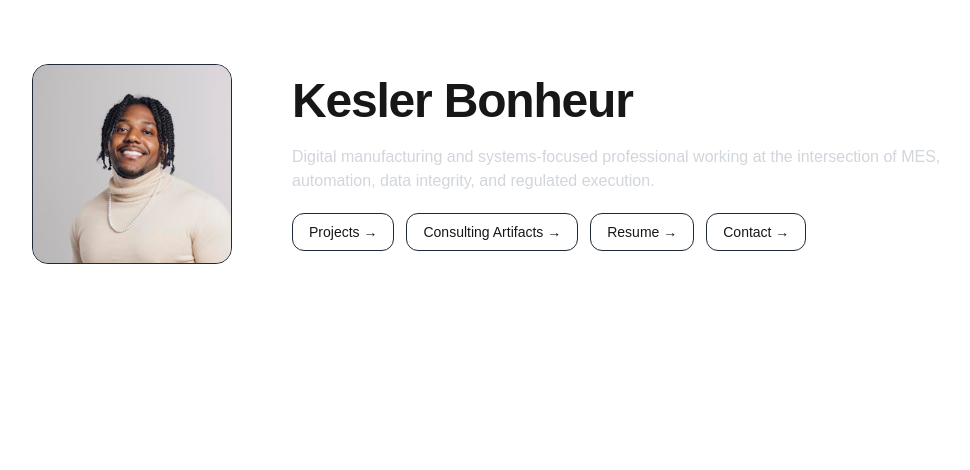
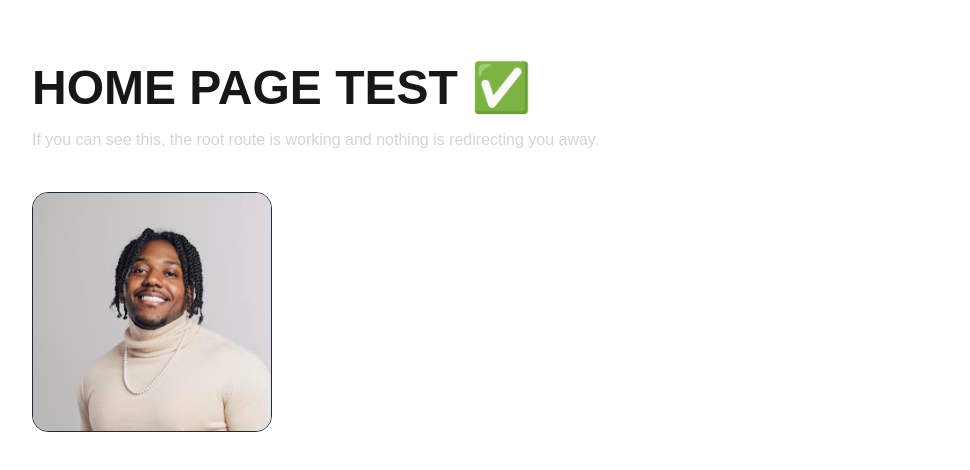
Before and after one commit to kekeslermb/kes-site, a Next.js app: page / in a window 1280 px wide. Shown: the top 470 px of the page, without its empty margins (120-1090 px from the left). Built offline with nearby package versions, Linux system fonts and the light colour scheme.

Commit message:
Home test

```diff
--- a/app/page.tsx
+++ b/app/page.tsx
@@ -1,72 +1,16 @@
 import Image from "next/image";
-import Link from "next/link";
-import type { Metadata } from "next";
 
-export const metadata: Metadata = {
-  title: "Kesler Bonheur | Digital Manufacturing & MES",
-  description:
-    "Systems-focused digital manufacturing portfolio. MES, integration, execution models, and consulting artifacts.",
-};
-
-export default function HomePage() {
+export default function Home() {
   return (
     <main className="mx-auto max-w-5xl px-6 py-16">
-      <section className="grid gap-10 md:grid-cols-[220px_1fr] items-center">
-        {/* Headshot */}
-        <div className="flex justify-center md:justify-start">
-          <div className="relative h-[200px] w-[200px] overflow-hidden rounded-2xl border border-gray-800 bg-black/30">
-            <Image
-              src="/headshot.png"
-              alt="Kesler Bonheur"
-              fill
-              priority
-              className="object-cover"
-            />
-          </div>
-        </div>
+      <h1 className="text-5xl font-bold">HOME PAGE TEST ✅</h1>
+      <p className="mt-4 text-gray-300">
+        If you can see this, the root route is working and nothing is redirecting you away.
+      </p>
 
-        {/* Intro */}
-        <div className="space-y-5">
-          <h1 className="text-4xl md:text-5xl font-semibold tracking-tight">
-            Kesler Bonheur
-          </h1>
-
-          <p className="text-gray-300 max-w-2xl">
-            Digital manufacturing and systems-focused professional working at the
-            intersection of MES, automation, data integrity, and regulated execution.
-          </p>
-
-          <div className="flex flex-wrap gap-3">
-            <Link
-              href="/projects"
-              className="rounded-xl border border-gray-800 px-4 py-2 text-sm hover:bg-white/5 transition"
-            >
-              Projects →
-            </Link>
-
-            <Link
-              href="/projects/consulting-artifacts"
-              className="rounded-xl border border-gray-800 px-4 py-2 text-sm hover:bg-white/5 transition"
-            >
-              Consulting Artifacts →
-            </Link>
-
-            <Link
-              href="/resume"
-              className="rounded-xl border border-gray-800 px-4 py-2 text-sm hover:bg-white/5 transition"
-            >
-              Resume →
-            </Link>
-
-            <Link
-              href="/contact"
-              className="rounded-xl border border-gray-800 px-4 py-2 text-sm hover:bg-white/5 transition"
-            >
-              Contact →
-            </Link>
-          </div>
-        </div>
-      </section>
+      <div className="mt-10 relative h-[240px] w-[240px] overflow-hidden rounded-2xl border border-gray-800">
+        <Image src="/headshot.png" alt="Headshot" fill className="object-cover" priority />
+      </div>
     </main>
   );
 }
```
